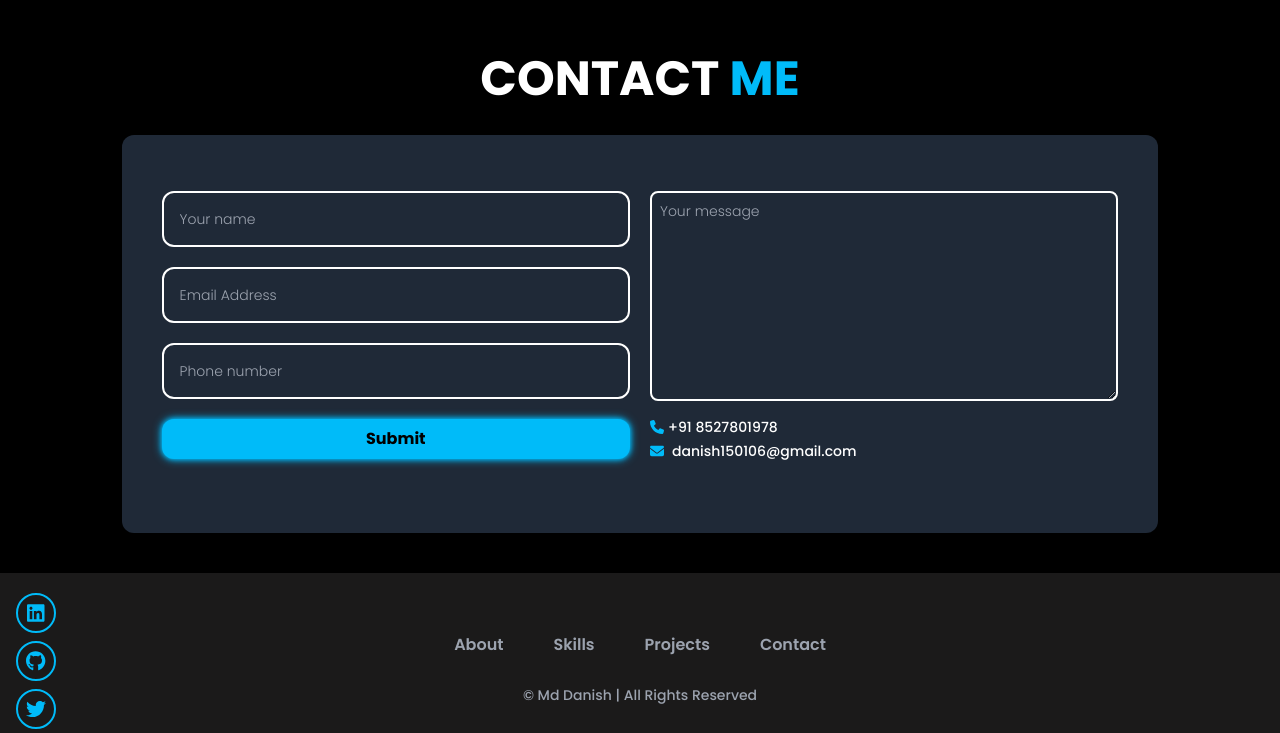
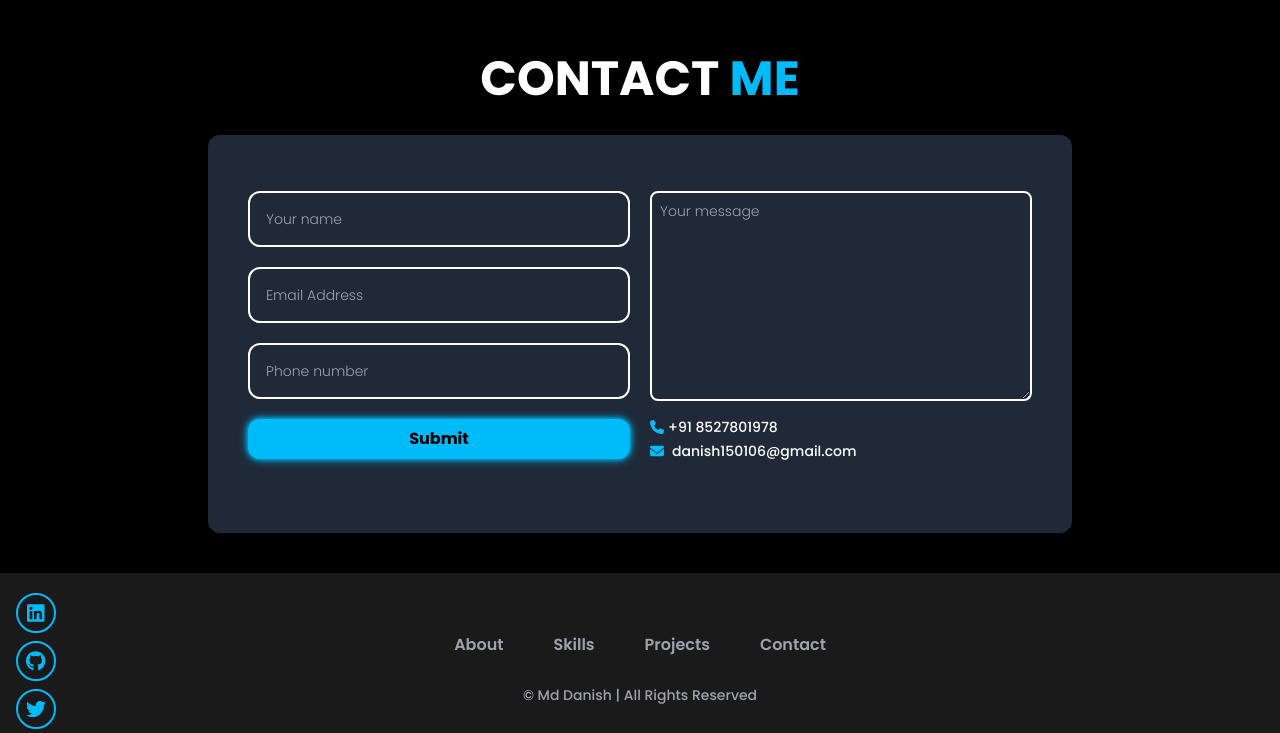
Before and after one commit to Danish0111/MyPortfolio, a React (Vite) app in the folder my-project/: page /skills in a window 1280 px wide. Shown: the part 1293-2026 px from the top of the page. Built offline with nearby package versions, Linux system fonts and the light colour scheme; no server answers; the database is empty.

Commit message:
modifications in style

```diff
--- a/my-project/src/Components/Contact.jsx
+++ b/my-project/src/Components/Contact.jsx
@@ -75,7 +75,7 @@ const Contact = () => {
                     <div className='line absolute w-full h-1 bg-[var(--main-color)] bottom-0'></div>
                 </div>
             )}
-            <div className='flex flex-col justify-center items-center max-w-6xl mx-auto mb-8 lg:my-10'>
+            <div className='flex flex-col justify-center items-center max-w-6xl mx-auto mb-8 lg:my-10 px-2 md:px-10 lg:px-24'>
                 <motion.h1 initial={{ opacity: 0, y: -100 }} whileInView={{ opacity: 1, y: 0 }} viewport={{ once: true }} transition={{ duration: 1 }} className='text-4xl md:text-5xl font-bold flex lg:block gap-2 uppercase my-4 md:my-8'><span>Contact</span> <span className='text-[var(--main-color)]'>me</span></motion.h1>
                 <motion.div initial={{ opacity: 0, y: 100, scale: 0.8 }} whileInView={{ opacity: 1, y: 0, scale: 1 }} viewport={{ once: true }} transition={{ duration: 1 }} className="contact w-[90%] px-5 lg:px-0 bg-gray-800 rounded-xl  lg:gap-8">
 
--- a/my-project/src/Components/Footer.jsx
+++ b/my-project/src/Components/Footer.jsx
@@ -8,7 +8,7 @@ import {motion} from 'motion/react'
 
 const Footer = () => {
     return (
-        <motion.footer initial={{y: 100}} whileInView={{y: 0}} transition={{duration: 1}} className='py-5 h-[100%] relative flex flex-col gap-5 md:gap-0 md:block px-5 md:px-0'>
+        <motion.footer initial={{y: 100}} whileInView={{y: 0}} transition={{duration: 1}} viewport={{ once: true }} className='py-5 h-[100%] relative flex flex-col gap-5 md:gap-0 md:block px-5 md:px-0'>
             <div className="social w-full md:w-[5%] h-10 flex flex-row md:flex-col gap-2 md:px-4">
                 <a target="_blank" href='https://www.linkedin.com/in/md-danish-63312b309/'><span className='p-4 w-10 h-10 border-2 flex justify-center items-center border-[var(--main-color)] rounded-full text-[var(--main-color)] hover:text-white hover:translate-y-[-5px] hover:scale-110 hover:bg-[var(--main-color)] transition-all'><FontAwesomeIcon color='' size='lg' icon={faLinkedin} /></span></a>
                 <a target="_blank" href='https://github.com/Danish0111'><span className='p-4 w-10 h-10 border-2 flex justify-center items-center border-[var(--main-color)] rounded-full text-[var(--main-color)] hover:text-white hover:translate-y-[-5px] hover:scale-110 hover:bg-[var(--main-color)] transition-all'><FontAwesomeIcon color='' size='lg' icon={faGithub} /></span></a>
--- a/my-project/src/Components/Skills.jsx
+++ b/my-project/src/Components/Skills.jsx
@@ -36,7 +36,7 @@ const Skills = () => {
           {/* <div className="line w-[110px] h-[1px] bg-white"></div> */}
         </div>
 
-        <div className='grid grid-cols-2 md:grid-cols-3 lg:grid-cols-5 gap-12 gap-x-24 py-2 place-items-center px-2 md:px-10 lg:px-24'>
+        <div className='grid grid-cols-2 md:grid-cols-3 lg:grid-cols-5 gap-12 gap-x-28 min-lg:gap-x-32 py-2 place-items-center'>
           {loading
             ? [...Array(skills.length || 10)].map((_, index) => (
               <div key={index} className="skillCard w-32 sm:w-36 flex flex-col justify-center items-center gap-2 h-40 bg-[#3b3b3bee] animate-pulse rounded-xl shadow-xl p-4">
@@ -45,7 +45,7 @@ const Skills = () => {
               </div>
             ))
             : skills.map(skill => (
-              <motion.div initial={{scale: 0.5, y: -100, opacity: 0}} whileHover={{scale: 1.14}} whileInView={{scale: 1, opacity: 1, y: 0}} transition={{duration: 1}} key={skill.id} className="skillCard w-32  flex flex-col justify-center items-center gap-2 bg-[#121213ee] rounded-xl shadow-xl p-4">
+              <motion.div initial={{scale: 0.5, y: -100, opacity: 0}} whileHover={{scale: 1.14}} whileInView={{scale: 1, opacity: 1, y: 0}} transition={{duration: 1}} key={skill.id} className="skillCard w-36  flex flex-col justify-center items-center gap-2 bg-[#121213ee] rounded-xl shadow-xl p-4">
                 <motion.img whileHover={{scale: 1.02}} src={skill.imageURL} alt="" />
                 <span className='font-bold'>{skill.name}</span>
               </motion.div>
```
